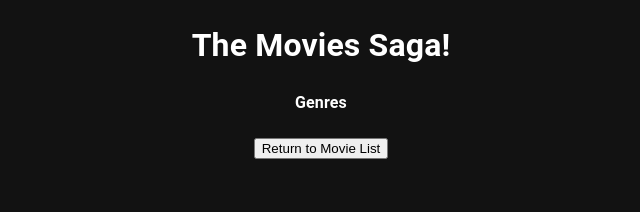
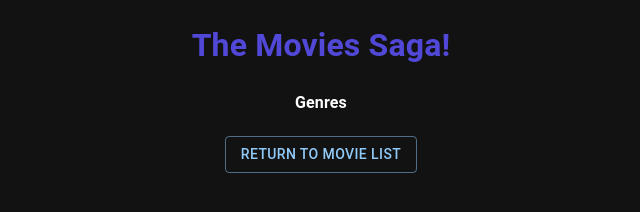
Before and after one commit to mikeflintrop/weekend-movie-sagas, a React app: page /#/details in a window 1280 px wide. Shown: the whole page, without its empty margins (319-959 px from the left). Built offline with nearby package versions, Linux system fonts and the light colour scheme.

Commit message:
added mui button to details and css

```diff
--- a/src/components/App/App.css
+++ b/src/components/App/App.css
@@ -22,3 +22,7 @@
   from { transform: rotate(0deg); }
   to { transform: rotate(360deg); }
 }
+
+h1 {
+  color: rgb(81, 72, 215);
+}
--- a/src/components/Details/Details.jsx
+++ b/src/components/Details/Details.jsx
@@ -1,6 +1,7 @@
 import { useHistory, useParams } from 'react-router-dom';
 import { useSelector, useDispatch } from 'react-redux';
 import {useEffect, useState} from 'react';
+import Button from '@mui/material/Button';
 
 function Details() {
 
@@ -9,9 +10,9 @@ function Details() {
     const details = useSelector(store => store.details);
     const genres = useSelector(store => store.genres);
 
-    // const id = useParams();
+    // let {id} = useParams();
 
-    // console.log('this is movie id', id);
+    // console.log('this is movie id', {id});
 
     const returnToMovieList = () => {
         history.push('/');
@@ -43,7 +44,12 @@ function Details() {
                             <h5 key={i}>{genre.name}</h5>
                         )
                     })}
-            <button onClick={returnToMovieList}>Return to Movie List</button>
+            <Button
+                variant="outlined"
+                size="medium"
+                onClick={returnToMovieList}
+                >Return to Movie List
+            </Button>
         </div>
     )
 }
--- a/src/components/MovieList/MovieList.jsx
+++ b/src/components/MovieList/MovieList.jsx
@@ -14,7 +14,7 @@ function MovieList() {
 
     return (
         <main>
-            <h1>Movie List</h1>
+            <h2>Movie List</h2>
             <section className="movies">
                 {movies.map(movie => {
                     return (
```
